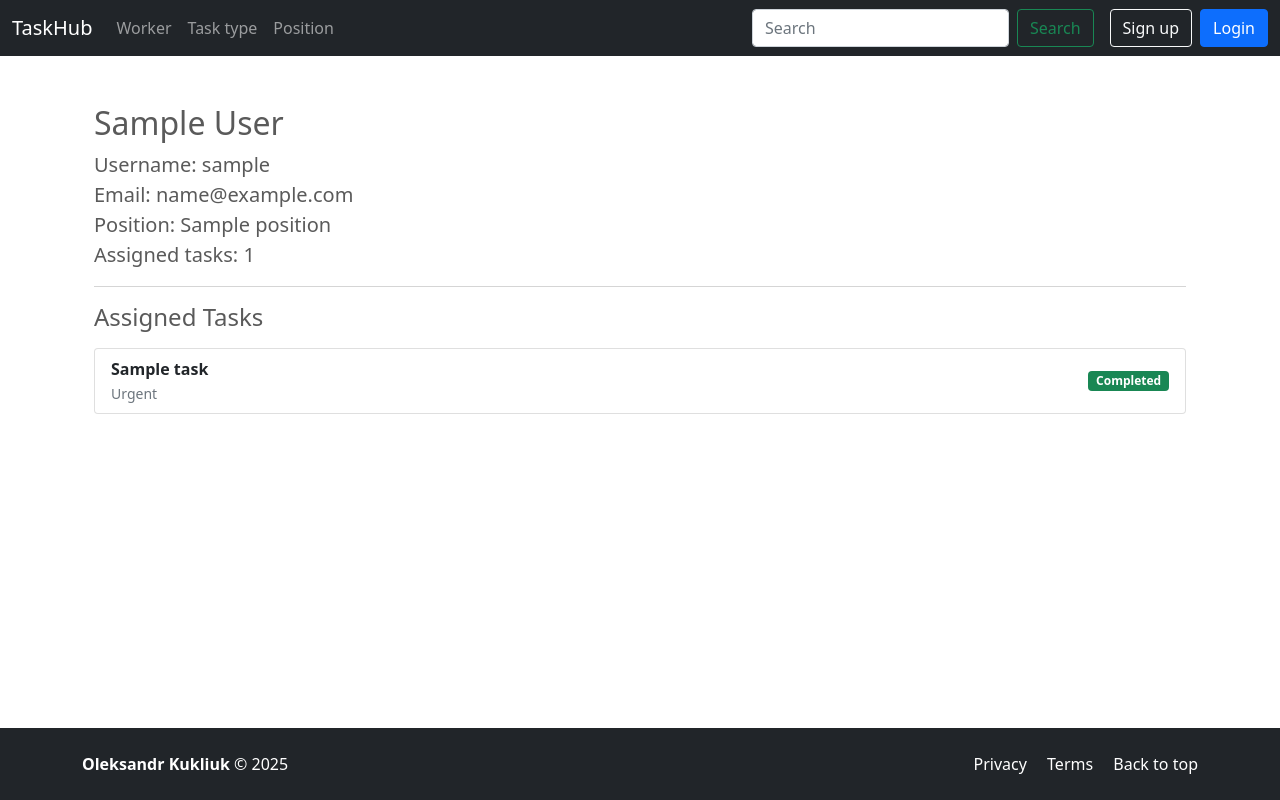
After one commit to KLUZOO/py_taskhub, a Django app: page /worker/1/ in a window 1280 px wide. The commit adds this page. Run offline with Django 5.2, Linux system fonts and the light colour scheme; tables that the repository leaves empty hold one stand-in row (values such as "Sample post"); some libraries are stand-ins or nearby versions.

Commit message:
add a personal page for each employee and design it

```diff
--- a/tasks/urls.py
+++ b/tasks/urls.py
@@ -6,9 +6,10 @@ from .views import (
     TaskCreateView,
     TaskUpdateView,
     TaskDeleteView,
-    WorkerListView,
     TaskTypeListView,
     PositionListView,
+    WorkerListView,
+    WorkerDetailView,
     WorkerCreateView,
     toggle_complete_to_task,
 )
@@ -33,6 +34,7 @@ urlpatterns = [
         name="toggle-task-complete",
     ),
     path("worker/", WorkerListView.as_view(), name="worker-list"),
+    path("worker/<int:pk>/", WorkerDetailView.as_view(), name="worker-detail"),
     path("task-type/", TaskTypeListView.as_view(), name="task-type-list"),
     path("position/", PositionListView.as_view(), name="position-list"),
     path("accounts/singup/", WorkerCreateView.as_view(), name="singup-create"),
--- a/tasks/views.py
+++ b/tasks/views.py
@@ -34,6 +34,7 @@ class TaskCreateView(LoginRequiredMixin, generic.CreateView):
     success_url = reverse_lazy("tasks:task-list")
     template_name = "tasks/task_form.html"
 
+
 class TaskUpdateView(LoginRequiredMixin, generic.UpdateView):
     model = Task
     form_class = TaskCreateForm
@@ -43,6 +44,11 @@ class TaskUpdateView(LoginRequiredMixin, generic.UpdateView):
 class TaskDeleteView(LoginRequiredMixin, generic.DeleteView):
     model = Task
     success_url = reverse_lazy("tasks:task-list")
+
+
+class WorkerDetailView(generic.DetailView):
+    model = Worker
+    queryset = Worker.objects.prefetch_related("tasks").all()
 
 
 class WorkerListView(generic.ListView):
--- a/templates/base.html
+++ b/templates/base.html
@@ -60,7 +60,7 @@
         </form>
         {% if user.is_authenticated %}
           <div class="d-flex">
-            <a class="btn btn-outline-light me-2" href="{% url 'tasks:singup-create' %}">{{ user.username }}</a>
+            <a class="btn btn-outline-light me-2" href="{% url 'tasks:worker-detail' pk=user.id %}">{{ user.username }}</a>
             <a class="btn btn-primary" href="{% url 'logout'%}?next={{request.path}}">Logout</a>
           </div>
         {% else %}
--- a/templates/tasks/task_detail.html
+++ b/templates/tasks/task_detail.html
@@ -15,8 +15,6 @@
   {% endif %}
 {% endblock %}
 
-{% load crispy_forms_filters %}
-
 {% block container %}
   <h1>{{ task.name }}</h1>
   <p>{{ task.description }}</p>
--- /dev/null
+++ b/templates/tasks/worker_detail.html
@@ -0,0 +1,49 @@
+{% extends "base.html" %}
+
+{% block create %}
+  {% if user.is_authenticated %}
+    <li>
+      <div class="d-flex">
+        <a class="btn btn-primary me-2" href="#">Update {{ worker.username }}</a>
+        <a class="btn btn-danger" href="#">Delete {{ worker.username }}</a>
+      </div>
+    </li>
+  {% endif %}
+{% endblock %}
+
+{% block container %}
+  <div class="container py-4">
+    <h2>{{ worker.get_full_name|default:worker.username }}
+      {% if user.pk == worker.pk %}
+        <span class="text-success fw-bold">(Me)</span>
+      {% endif %}
+    </h2>
+    <p class="lead">
+      <strong>Username:</strong> {{ worker.username }}<br>
+      <strong>Email:</strong> {{ worker.email|default:"—" }}<br>
+      <strong>Position:</strong> {{ worker.position.name|default:"Not assigned" }}<br>
+      <strong>Assigned tasks:</strong> {{ worker.tasks.count }}
+    </p>
+    <hr>
+    <h4 class="mb-3">Assigned Tasks</h4>
+    <div class="list-group">
+      {% for task in worker.tasks.all %}
+        <a href="{% url 'tasks:task-detail' task.pk %}"
+           class="list-group-item list-group-item-action d-flex justify-content-between align-items-center">
+          <div>
+            <strong>{{ task.name }}</strong>
+            <br>
+            <small class="text-muted">{{ task.get_priority_display }}</small>
+          </div>
+          {% if task.is_complete %}
+            <span class="badge bg-success">Completed</span>
+          {% else %}
+            <span class="badge bg-danger">Pending</span>
+          {% endif %}
+        </a>
+      {% empty %}
+        <div class="list-group-item text-muted">No tasks assigned.</div>
+      {% endfor %}
+    </div>
+  </div>
+{% endblock %}
```
Also changed, not shown: templates/tasks/worker_list.html (+6 -3 lines).
